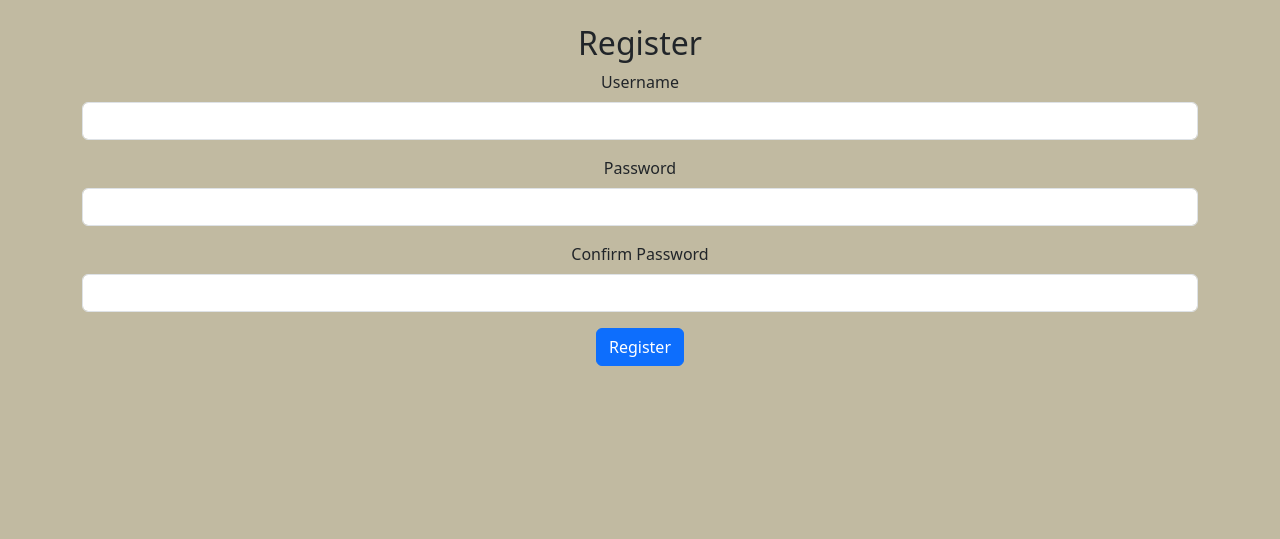
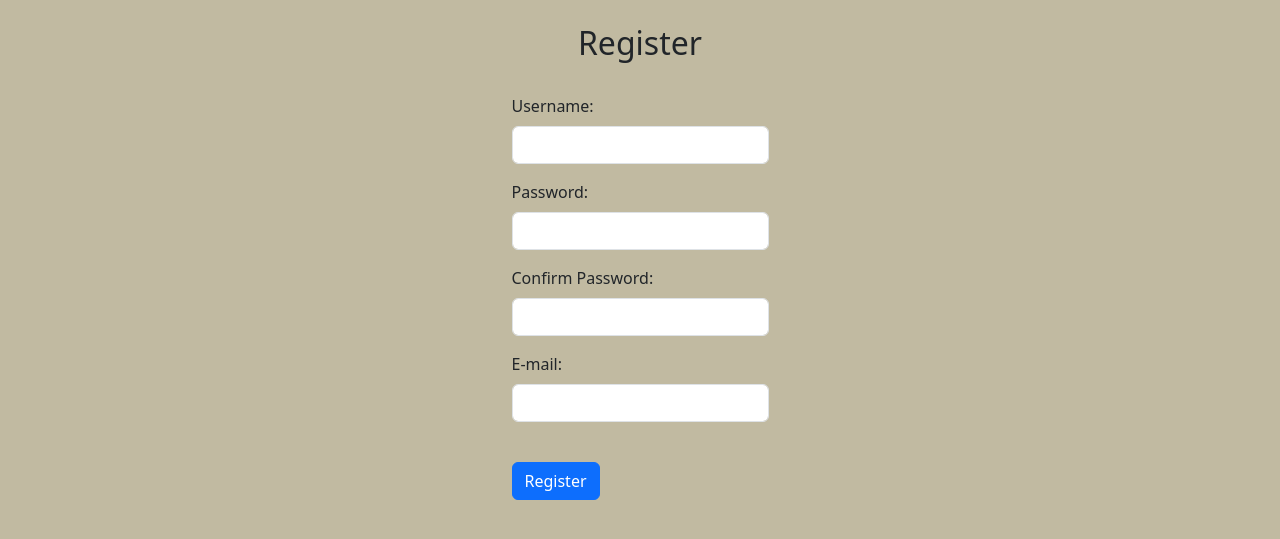
Before and after one commit to dan7467/django-postgresql-template, a Django app: page /register/ in a window 1280 px wide. Shown: the part 58-597 px from the top of the page. Run offline with Django 5.2, Linux system fonts and the light colour scheme.

Commit message:
extended user registeration

```diff
--- a/main/static/style.css
+++ b/main/static/style.css
@@ -30,7 +30,30 @@ html {
     max-width: 200px;
 }
 
-/* TO-DO: fix fields of forms to be less wide */
+.form-container {
+    text-align: center; /* Centers inline elements */
+}
+
+.form-container form {
+    display: inline-block; /* Makes the form itself a block, centered within text-align */
+    text-align: left; /* Aligns form contents properly inside */
+}
+
+input {
+    width: 300px; /* Adjust the width as needed */
+    margin-bottom: 10px; /* Adds spacing between input fields */
+    padding: 10px; /* Adds padding for better appearance */
+    display: block; /* Ensures each input field takes up a full line */
+    margin-left: auto; /* Centers input inside the form */
+    margin-right: auto;
+}
+/* .centered {
+    display: flex;
+    justify-content: center;
+    align-items: center;
+} */
+
+/* TO-DO: fix fields of forms to be less wide - */
 
 /* .form-control {
     max-width: 300px;
--- a/main/templates/register.html
+++ b/main/templates/register.html
@@ -6,13 +6,17 @@
 
 <h2>Register</h2>
 
-    <form method="post" class="forms">
+<br/>
+
+<div class="form-container">
+
+    <form method="post">
 
         {% csrf_token %}
 
             <div class="mb-3">
 
-            <label for="username" class="form-label">Username</label>
+                <label for="username" class="form-label">Username:</label>
 
                 <input type="text" class="form-control" id="username" name="username" required>
 
@@ -20,7 +24,7 @@
 
             <div class="mb-3">
 
-            <label for="password" class="form-label">Password</label>
+                <label for="password" class="form-label">Password:</label>
 
                 <input type="password" class="form-control" id="password" name="password" required>
 
@@ -28,14 +32,26 @@
 
             <div class="mb-3">
 
-            <label for="confirm_password" class="form-label">Confirm Password</label>
+                <label for="confirm_password" class="form-label">Confirm Password:</label>
 
                 <input type="password" class="form-control" id="confirm_password" name="confirm_password" required>
 
             </div>
 
+            <div class="mb-3">
+
+                <label for="email" class="form-label">E-mail:</label>
+
+                <input type="text" class="form-control" id="email" name="email" required>
+
+            </div>
+
+            <br/>
+
         <button type="submit" class="btn btn-primary">Register</button>
 
     </form>
 
+</div>
+
 {% endblock %}
--- a/main/views.py
+++ b/main/views.py
@@ -20,10 +20,11 @@ def register_view(request):
         username = request.POST['username']
         password = request.POST['password']
         confirm_password = request.POST['confirm_password']
+        email = request.POST['email']
 
         if password == confirm_password:
             try:
-                user = User.objects.create_user(username=username, password=password)
+                user = User.objects.create_user(username=username, password=password, email=email)
                 user.save()
                 messages.success(request, 'Registration successful! Please log in.')
                 return redirect('login')
```
Also changed, not shown: main/templates/login.html (+10 -2 lines), main/templates/my_profile.html (+20 -0 lines). Lines whose indentation alone changed are shown as unchanged.
